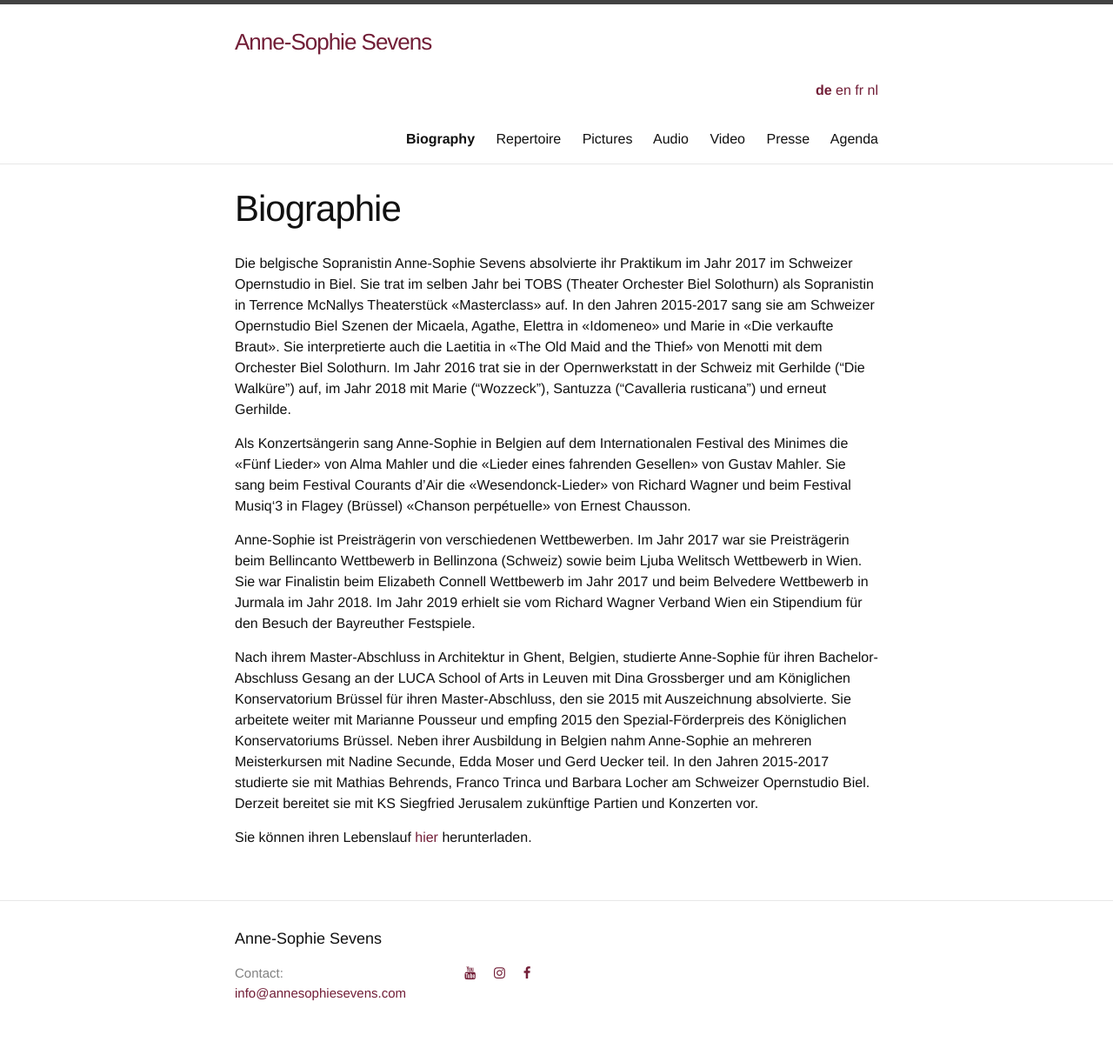
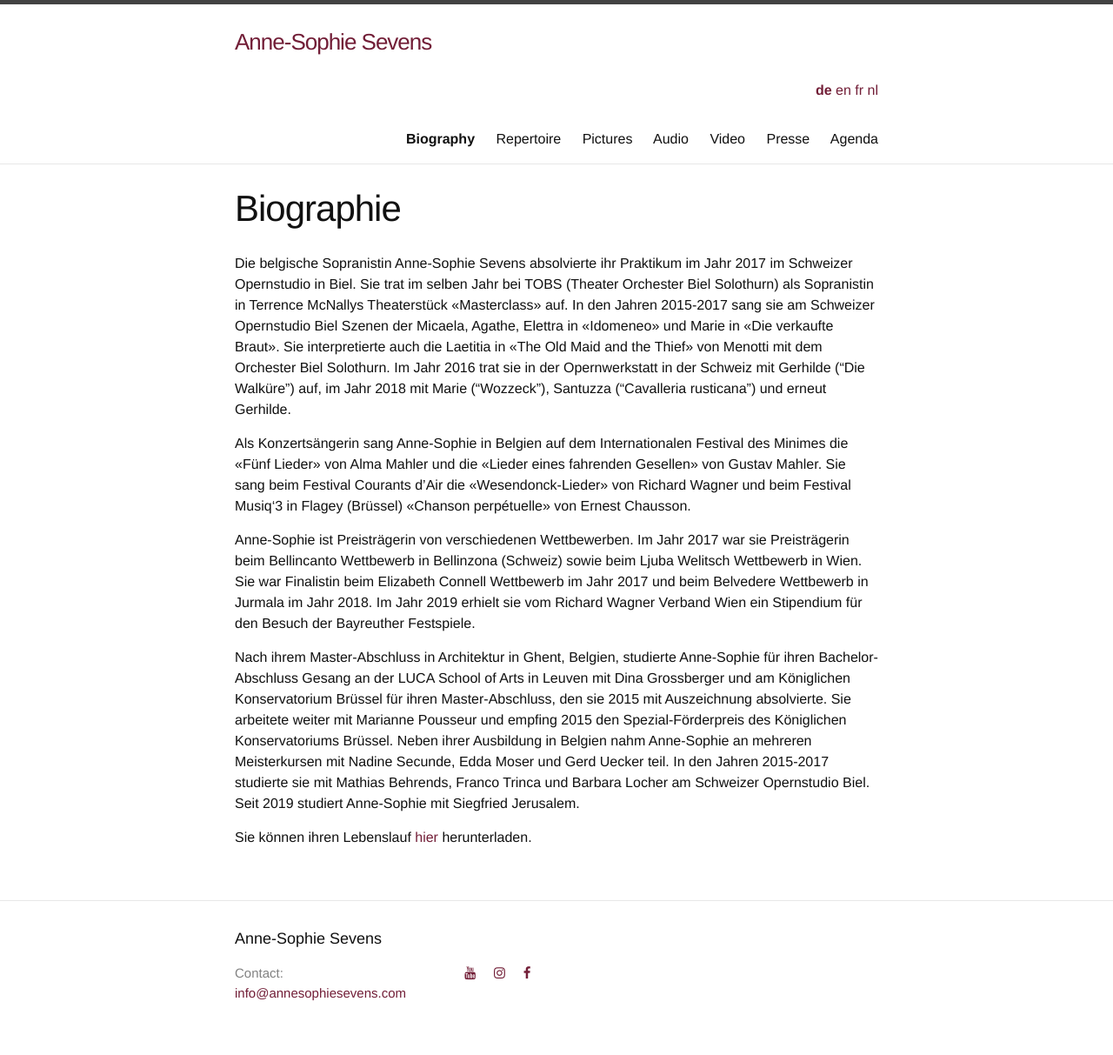
Before and after one commit to annesophie-sevens/annesophie-sevens.github.io, a Jekyll site: the page built from biography-de.md, in a window 1280 px wide. Shown: the whole page at 87% size. Built offline with Jekyll 4.4.1, drawn with Linux system fonts in a browser that asks for light colours; nearby versions of some CDN libraries.

Commit message:
Update biography-de.md

```diff
--- a/biography-de.md
+++ b/biography-de.md
@@ -12,7 +12,6 @@ Als Konzertsängerin sang Anne-Sophie in Belgien auf dem Internationalen Festiva
 
 Anne-Sophie ist Preisträgerin von verschiedenen Wettbewerben. Im Jahr 2017 war sie Preisträgerin beim Bellincanto Wettbewerb in Bellinzona (Schweiz) sowie beim Ljuba Welitsch Wettbewerb in Wien. Sie war Finalistin beim Elizabeth Connell Wettbewerb im Jahr 2017 und beim Belvedere Wettbewerb in Jurmala im Jahr 2018. Im Jahr 2019 erhielt sie vom Richard Wagner Verband Wien ein Stipendium für den Besuch der Bayreuther Festspiele.
 
-Nach ihrem Master-Abschluss in Architektur in Ghent, Belgien, studierte Anne-Sophie für ihren Bachelor-Abschluss Gesang an der LUCA School of Arts in Leuven mit Dina Grossberger und am Königlichen Konservatorium Brüssel für ihren Master-Abschluss, den sie 2015 mit Auszeichnung absolvierte. Sie arbeitete weiter mit Marianne Pousseur und empfing 2015 den Spezial-Förderpreis des Königlichen Konservatoriums Brüssel. Neben ihrer Ausbildung in Belgien nahm Anne-Sophie an mehreren Meisterkursen mit Nadine Secunde, Edda Moser und Gerd Uecker teil. In den Jahren 2015-2017 studierte sie mit Mathias Behrends, Franco Trinca und Barbara Locher am Schweizer Opernstudio Biel. Derzeit bereitet sie mit KS Siegfried Jerusalem zukünftige Partien und Konzerten vor.
-
+Nach ihrem Master-Abschluss in Architektur in Ghent, Belgien, studierte Anne-Sophie für ihren Bachelor-Abschluss Gesang an der LUCA School of Arts in Leuven mit Dina Grossberger und am Königlichen Konservatorium Brüssel für ihren Master-Abschluss, den sie 2015 mit Auszeichnung absolvierte. Sie arbeitete weiter mit Marianne Pousseur und empfing 2015 den Spezial-Förderpreis des Königlichen Konservatoriums Brüssel. Neben ihrer Ausbildung in Belgien nahm Anne-Sophie an mehreren Meisterkursen mit Nadine Secunde, Edda Moser und Gerd Uecker teil. In den Jahren 2015-2017 studierte sie mit Mathias Behrends, Franco Trinca und Barbara Locher am Schweizer Opernstudio Biel. Seit 2019 studiert Anne-Sophie mit Siegfried Jerusalem.
 
 Sie können ihren Lebenslauf [hier]({{ site.baseurl }}/assets/CV.pdf) herunterladen.
```
